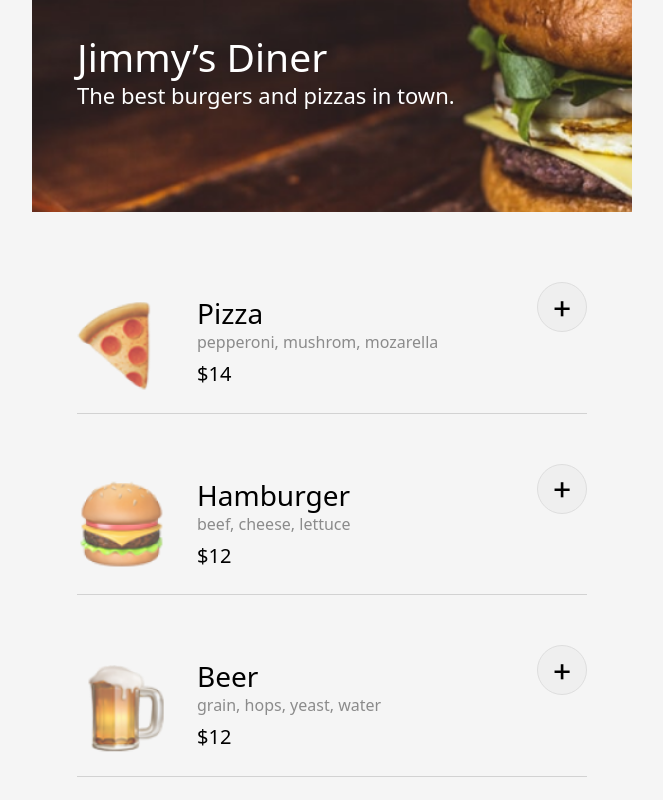
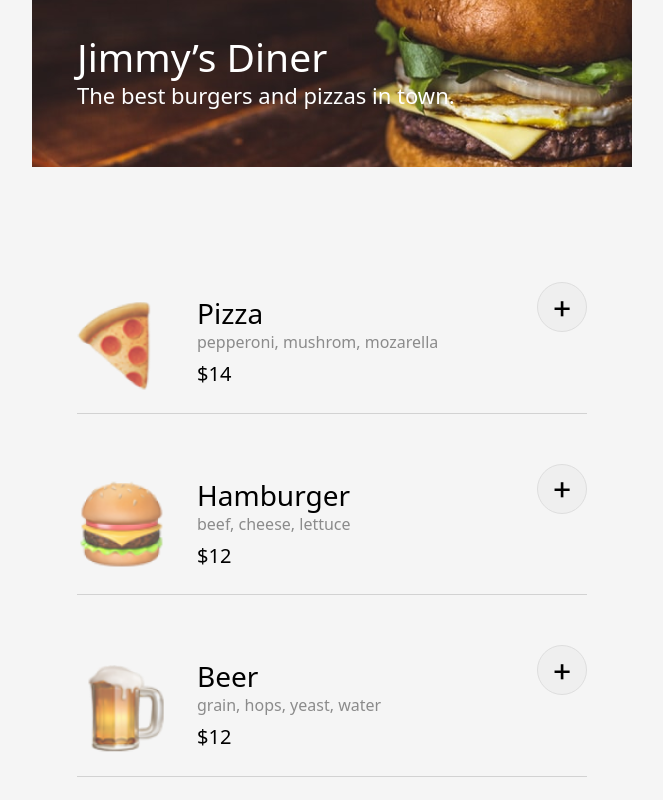
Before and after one commit to forbesfive/Restaurant-Ordering-App, a plain HTML site: page index.html in a window 1280 px wide. Shown: the whole page, without its empty margins (308-971 px from the left). Drawn offline with nearby package versions, Linux system fonts and the light colour scheme; a web font is replaced by a local one.

Commit message:
correct Background image resize

```diff
--- a/index.css
+++ b/index.css
@@ -79,7 +79,8 @@ p {
 header {
     height: 167px;
     background-image: url("./images/banner.png");
-    background-size: cover;
+    background-repeat: no-repeat;
+    background-size: auto;
     padding: 45px 0 0 45px;
     margin-bottom: 20px;
 }
```
